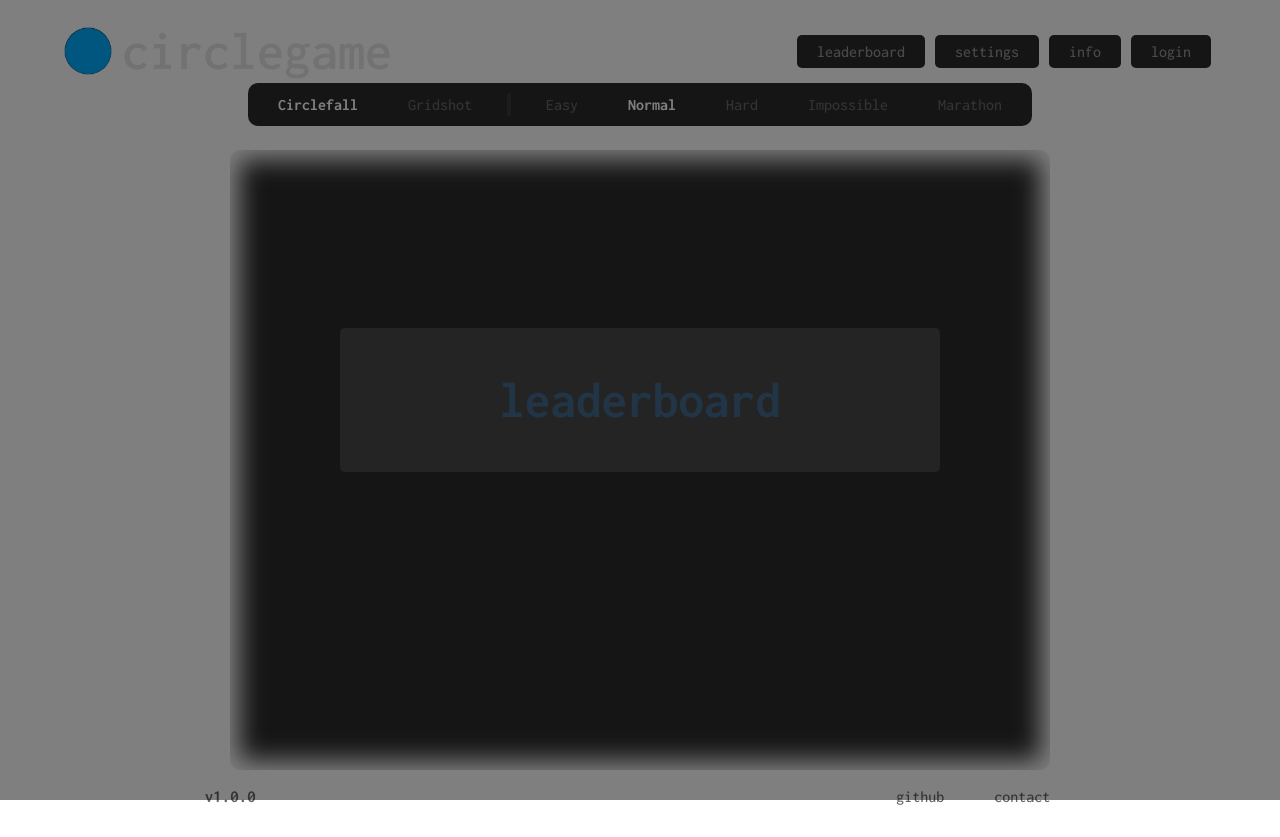
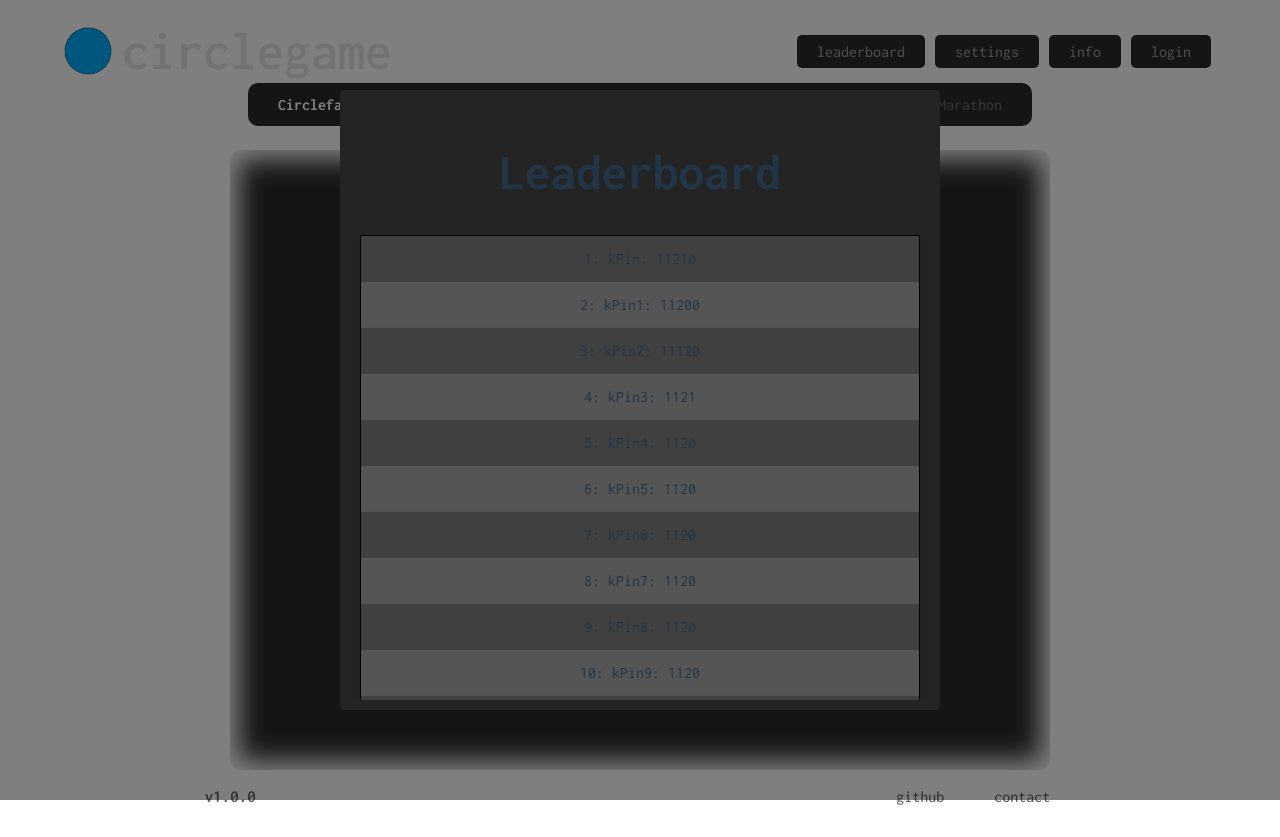
Before and after one commit to circlegame/circlegame-neo, a React (Vite) app in the folder frontend/: page / in a window 1280 px wide. Both pictures are taken after a click on the button "leaderboard". Built offline with nearby package versions, Linux system fonts and the light colour scheme.

Commit message:
feat(frontend): init leaderboard with test data

```diff
--- a/frontend/package.json
+++ b/frontend/package.json
@@ -13,7 +13,8 @@
     "bootstrap": "^5.3.3",
     "p5": "^1.9.4",
     "react": "^18.3.1",
-    "react-dom": "^18.3.1"
+    "react-dom": "^18.3.1",
+    "styled-components": "^6.1.12"
   },
   "devDependencies": {
     "@types/react": "^18.3.3",
--- a/frontend/src/components/popups/Leaderboard.jsx
+++ b/frontend/src/components/popups/Leaderboard.jsx
@@ -1,8 +1,133 @@
-import React from 'react';
+import React, { useEffect, useState } from 'react';
+// import { fetchLeaderboard } from './api';
+import styled from 'styled-components';
+
+// Styled components
+const LeaderboardContainer = styled.div`
+    background: #242424;
+    justify-content: center;
+    padding: 10px;
+    border-radius: 5px;
+    position: relative;
+    width: 100%;
+    max-height: 600px;
+    margin: 0 auto;
+    text-align: center;
+    overflow-y: auto;
+`;
+
+const LeaderboardGrid = styled.div`
+    display: grid;
+    grid-template-columns: 1fr;
+    margin-top: 10px;
+    border: 1px solid black;
+`;
+
+const LeaderboardEntryDark = styled.div`
+    background-color: #404040;
+    padding: 10px;
+    box-shadow: 0 4px 8px rgba(0, 0, 0, 0.1);
+    display: flex;
+    flex-direction: column;
+    align-items: center;
+`;
+const LeaderboardEntryLight = styled.div`
+    background-color: #555555;
+    padding: 10px;
+    box-shadow: 0 4px 8px rgba(0, 0, 0, 0.1);
+    display: flex;
+    flex-direction: column;
+    align-items: center;
+`;
+
+const EntryText = styled.span`
+    margin: 5px 0;
+`;
 
 function Leaderboard() {
+    const [leaderboard, setLeaderboard] = useState([]);
+    const [loading, setLoading] = useState(true);
+    const [error, setError] = useState(null);
+
+    useEffect(() => {
+        // Async functions must be defined inside and not in useEffect parameter
+        // const loadLeaderboard = async () => {
+        //     try{
+        //         const data = await getLeaderboard();
+        //         setLeaderboard(data);
+        //         setLoading(false);
+        //     } catch (error) {
+        //         setError(error);
+        //         setLoading(false);
+        //     }
+        // }
+        // loadLeaderboard();
+
+
+        setLeaderboard([
+            {username: "kPin", score: 11210},
+            {username: "kPin1", score: 11200},
+            {username: "kPin2", score: 11120},
+            {username: "kPin3", score: 1121},
+            {username: "kPin4", score: 1120},
+            {username: "kPin5", score: 1120},
+            {username: "kPin6", score: 1120},
+            {username: "kPin7", score: 1120},
+            {username: "kPin8", score: 1120},
+            {username: "kPin9", score: 1120},
+            {username: "kPin0", score: 1120},
+            {username: "kPin12", score: 1120},
+            {username: "kPin11", score: 1120},
+            {username: "kPin23", score: 1120},
+            {username: "kPin24", score: 1120},
+            {username: "kPin25", score: 1120},
+            {username: "kPin26", score: 1120},
+            {username: "kPin27", score: 1120},
+            {username: "kPin28", score: 1120},
+            {username: "kPin29", score: 1120},
+            {username: "kPin39", score: 120},
+        ]);
+        setLoading(false);
+    }, []);
+
+    if (loading){
+        return (
+        <>
+            <h1>leaderboard</h1>
+            <p>Loading...</p>
+        </>
+        )
+    }
+
+    if (loading){
+        return (
+        <>
+            <h1>leaderboard</h1>
+            <p>Error: {error.message}</p>
+        </>
+        )
+    }
+
     return (
-        <h1>leaderboard</h1>
+        <>
+            <LeaderboardContainer>
+                <h1>Leaderboard</h1>
+                <LeaderboardGrid>
+                    {leaderboard.map((entry, index) => (
+                        index % 2 === 0 ? (
+                            <LeaderboardEntryDark key={index}>
+                                <EntryText>{index+1}: {entry.username}: {entry.score}</EntryText>
+                            </LeaderboardEntryDark>
+                        ) : (
+                            <LeaderboardEntryLight key={index}>
+                                <EntryText>{index+1}: {entry.username}: {entry.score}</EntryText>
+                            </LeaderboardEntryLight>
+                        )
+
+                    ))}
+                </LeaderboardGrid>
+            </LeaderboardContainer>
+        </>
     );
 }
 
```
Also changed, not shown: 1 other file (tests, documents, lock files or other folders).
